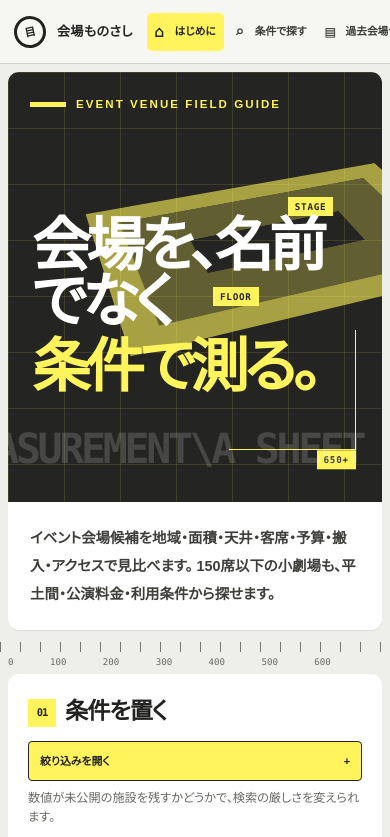
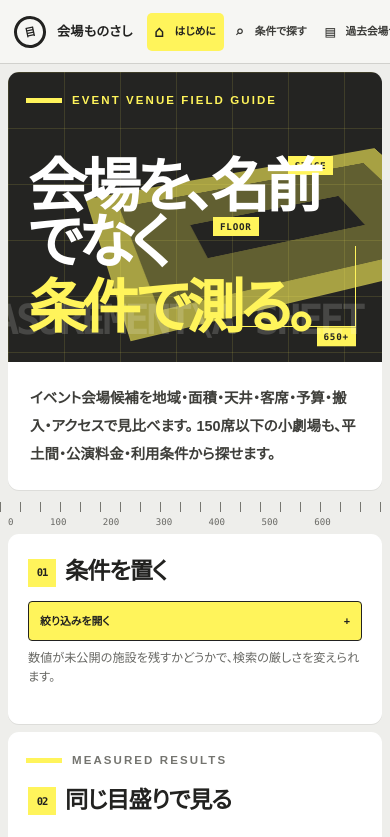
Before and after one commit to aratama-ship-it/venue-monosashi, a Next.js app in the folder web/: page / in a window 390 px wide. Shown: the top 837 px of the page. Built offline with nearby package versions, Linux system fonts and the light colour scheme.

Commit message:
Reduce hero visual height

```diff
--- a/web/app/editorial-concept.css
+++ b/web/app/editorial-concept.css
@@ -206,8 +206,8 @@ body {
 
 .hero-visual {
   position: relative;
-  min-height: clamp(360px, 58vh, 610px);
-  padding: clamp(26px, 4.5vw, 68px);
+  min-height: clamp(240px, 39vh, 407px);
+  padding: clamp(20px, 3vw, 44px);
   overflow: hidden;
   border-radius: var(--radius) var(--radius) 0 0;
   background:
@@ -257,7 +257,7 @@ body {
   position: relative;
   z-index: 2;
   max-width: 900px;
-  margin-top: clamp(74px, 13vh, 150px);
+  margin-top: clamp(36px, 7vh, 78px);
   color: white;
   font-family: inherit;
   font-size: clamp(3rem, 7.2vw, 7.8rem);
@@ -1200,7 +1200,7 @@ body {
   }
 
   .hero-visual {
-    min-height: 470px;
+    min-height: 315px;
   }
 
   .workspace {
@@ -1251,12 +1251,12 @@ body {
   }
 
   .hero-visual {
-    min-height: 430px;
-    padding: 24px;
+    min-height: 290px;
+    padding: 20px;
   }
 
   .hero h1 {
-    margin-top: 105px;
+    margin-top: 50px;
     font-size: clamp(3rem, 15vw, 4.8rem);
   }
 
```
Also changed, not shown: 9 other files (tests, documents, lock files or other folders).
